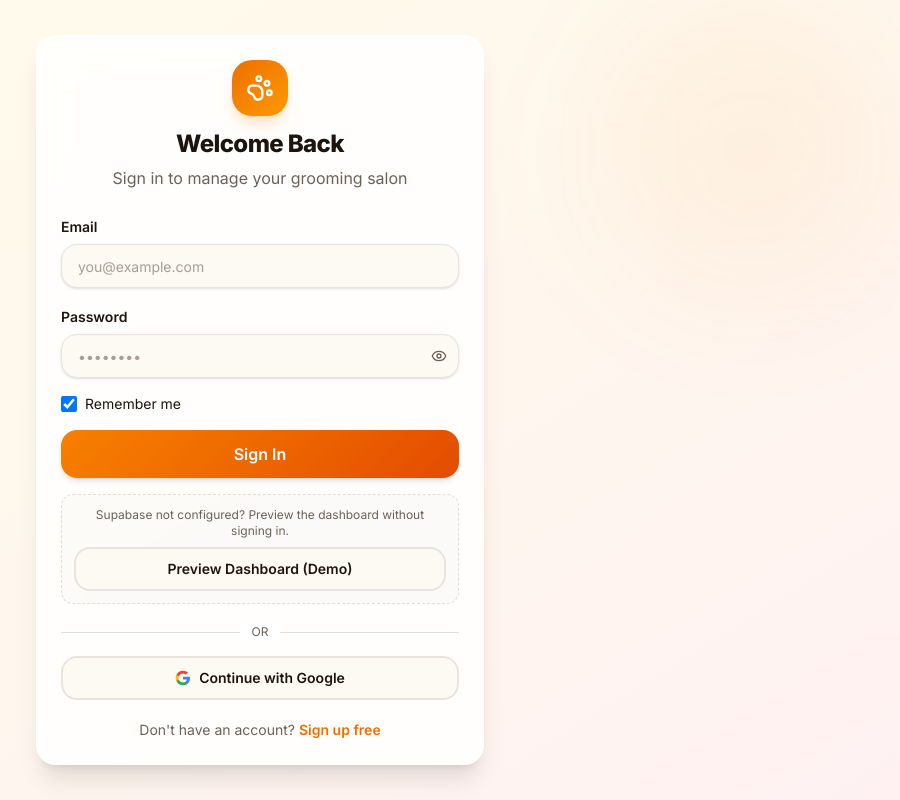
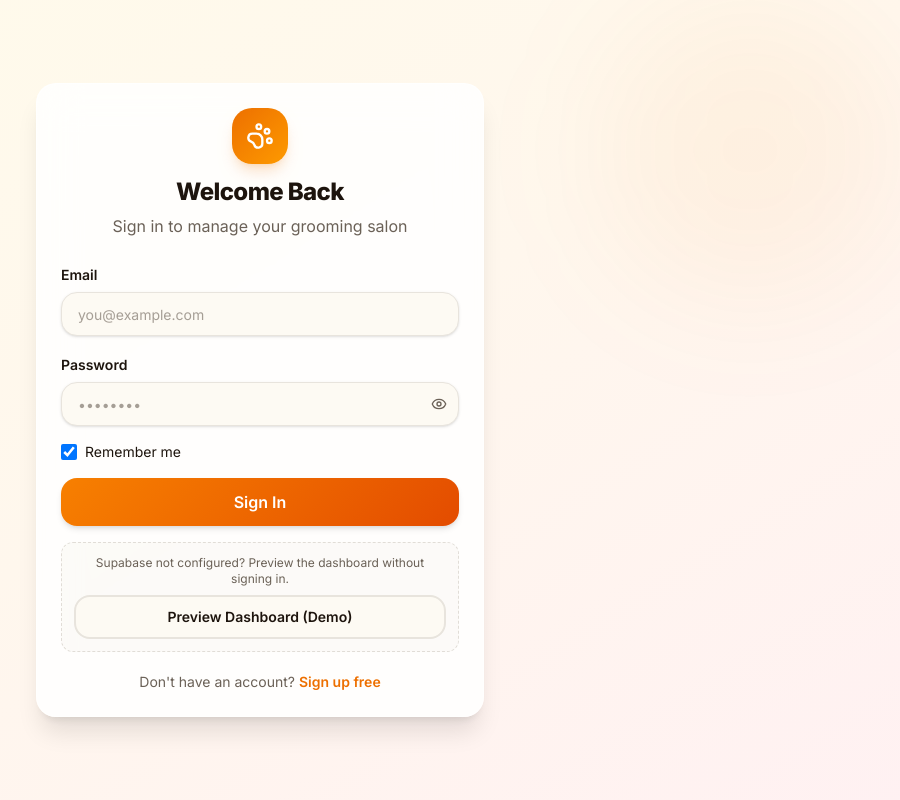
Before and after one commit to xiaoyang168/grooming-pro, a Next.js app: page /login in a window 1280 px wide. Shown: the whole page, without its empty margins (380-1280 px from the left). Built offline with nearby package versions, Linux system fonts and the light colour scheme; no server answers.

Commit message:
chore: remove Google login button + use petsalonos.com domain

```diff
--- a/src/app/(auth)/login/page.tsx
+++ b/src/app/(auth)/login/page.tsx
@@ -92,14 +92,6 @@
     } finally {
       setLoading(false)
     }
-  }
-
-  async function handleGoogleLogin() {
-    const { error } = await supabase.auth.signInWithOAuth({
-      provider: "google",
-      options: { redirectTo: `${window.location.origin}/api/auth/callback` },
-    })
-    if (error) setError(error.message)
   }
 
   async function handleDemoLogin() {
@@ -222,30 +214,6 @@
             </Button>
           </div>
 
-          <div className="mt-5">
-            <div className="relative">
-              <div className="absolute inset-0 flex items-center">
-                <div className="w-full border-t border-border" />
-              </div>
-              <div className="relative flex justify-center text-xs uppercase">
-                <span className="bg-card px-3 text-muted-foreground">or</span>
-              </div>
-            </div>
-            <Button
-              variant="outline"
-              className="mt-4 w-full"
-              onClick={handleGoogleLogin}
-            >
-              <svg className="mr-2 h-4 w-4" viewBox="0 0 24 24">
-                <path fill="#4285F4" d="M22.56 12.25c0-.78-.07-1.53-.2-2.25H12v4.26h5.92a5.06 5.06 0 01-2.2 3.32v2.77h3.57c2.08-1.92 3.28-4.74 3.28-8.1z"/>
-                <path fill="#34A853" d="M12 23c2.97 0 5.46-.98 7.28-2.66l-3.57-2.77c-.98.66-2.23 1.06-3.71 1.06-2.86 0-5.29-1.93-6.16-4.53H2.18v2.84C3.99 20.53 7.7 23 12 23z"/>
-                <path fill="#FBBC05" d="M5.84 14.09c-.22-.66-.35-1.36-.35-2.09s.13-1.43.35-2.09V7.07H2.18C1.43 8.55 1 10.22 1 12s.43 3.45 1.18 4.93l2.85-2.22.81-.62z"/>
-                <path fill="#EA4335" d="M12 5.38c1.62 0 3.06.56 4.21 1.64l3.15-3.15C17.45 2.09 14.97 1 12 1 7.7 1 3.99 3.47 2.18 7.07l3.66 2.84c.87-2.6 3.3-4.53 6.16-4.53z"/>
-              </svg>
-              Continue with Google
-            </Button>
-          </div>
-
           <p className="mt-5 text-center text-sm text-muted-foreground">
             {mode === "login" ? "Don't have an account?" : "Already have an account?"}{" "}
             <button
--- a/src/app/(dashboard)/settings/page.tsx
+++ b/src/app/(dashboard)/settings/page.tsx
@@ -82,7 +82,7 @@
   }
 
   async function openShare() {
-    const url = shop?.slug ? `https://petalones.com/booking/${shop.slug}` : ""
+    const url = shop?.slug ? `https://petsalonos.com/booking/${shop.slug}` : ""
     if (!url) return
     try {
       const dataUrl = await QRCode.toDataURL(url, { width: 240, margin: 1, color: { dark: "#6366f1", light: "#ffffff" } })
@@ -92,14 +92,14 @@
   }
 
   async function copyBookingLink() {
-    const url = shop?.slug ? `https://petalones.com/booking/${shop.slug}` : ""
+    const url = shop?.slug ? `https://petsalonos.com/booking/${shop.slug}` : ""
     if (!url) return
     await navigator.clipboard.writeText(url)
     setCopied(true)
     setTimeout(() => setCopied(false), 2000)
   }
 
-  const bookingLink = shop?.slug ? `https://petalones.com/booking/${shop.slug}` : ""
+  const bookingLink = shop?.slug ? `https://petsalonos.com/booking/${shop.slug}` : ""
 
   async function fetchData() {
     try {
--- a/src/app/layout.tsx
+++ b/src/app/layout.tsx
@@ -28,12 +28,12 @@
     "AI scheduling",
     "grooming business tools",
   ],
-  metadataBase: new URL("https://petalones.com"),
+  metadataBase: new URL("https://petsalonos.com"),
   openGraph: {
     title: "GroomingPro — Smart Pet Grooming Management",
     description:
       "AI-powered pet grooming salon SaaS. Bookings, CRM, marketing — all in one place.",
-    url: "https://petalones.com",
+    url: "https://petsalonos.com",
     siteName: "GroomingPro",
     type: "website",
   },
```
